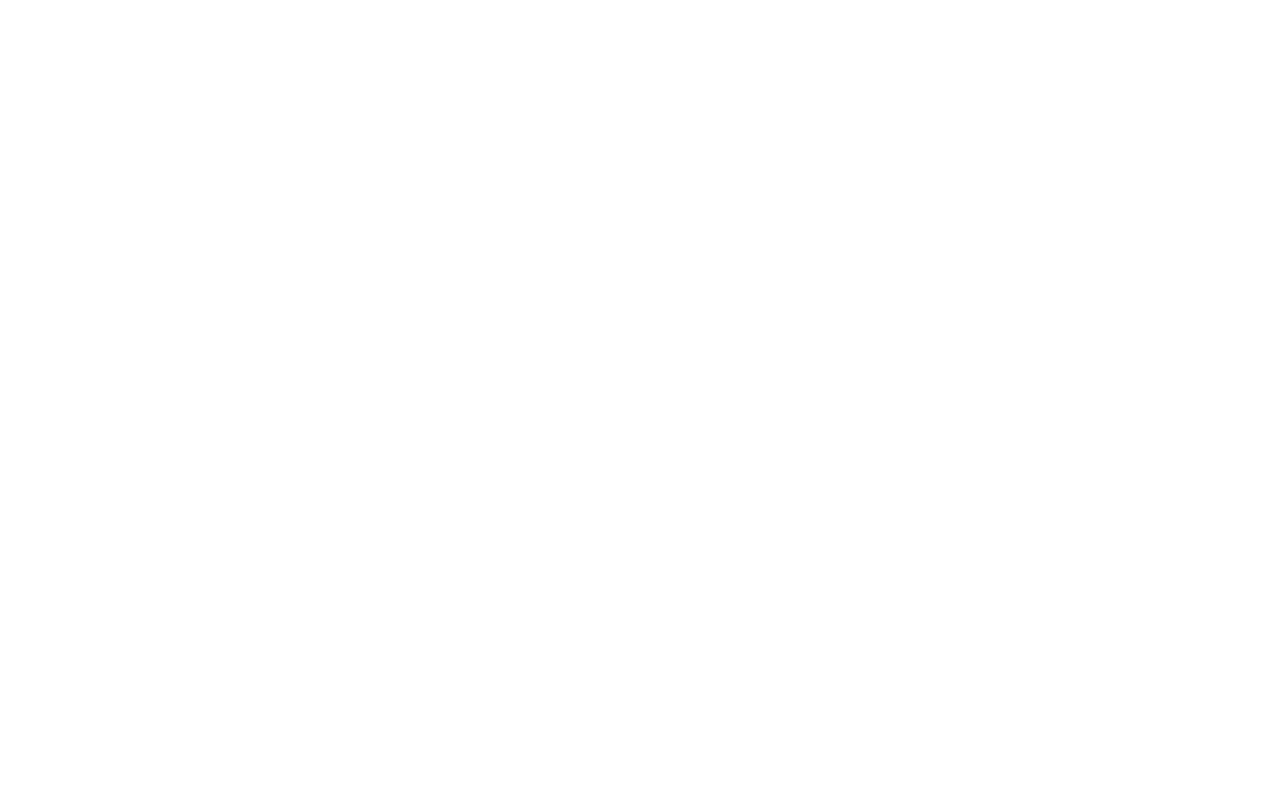
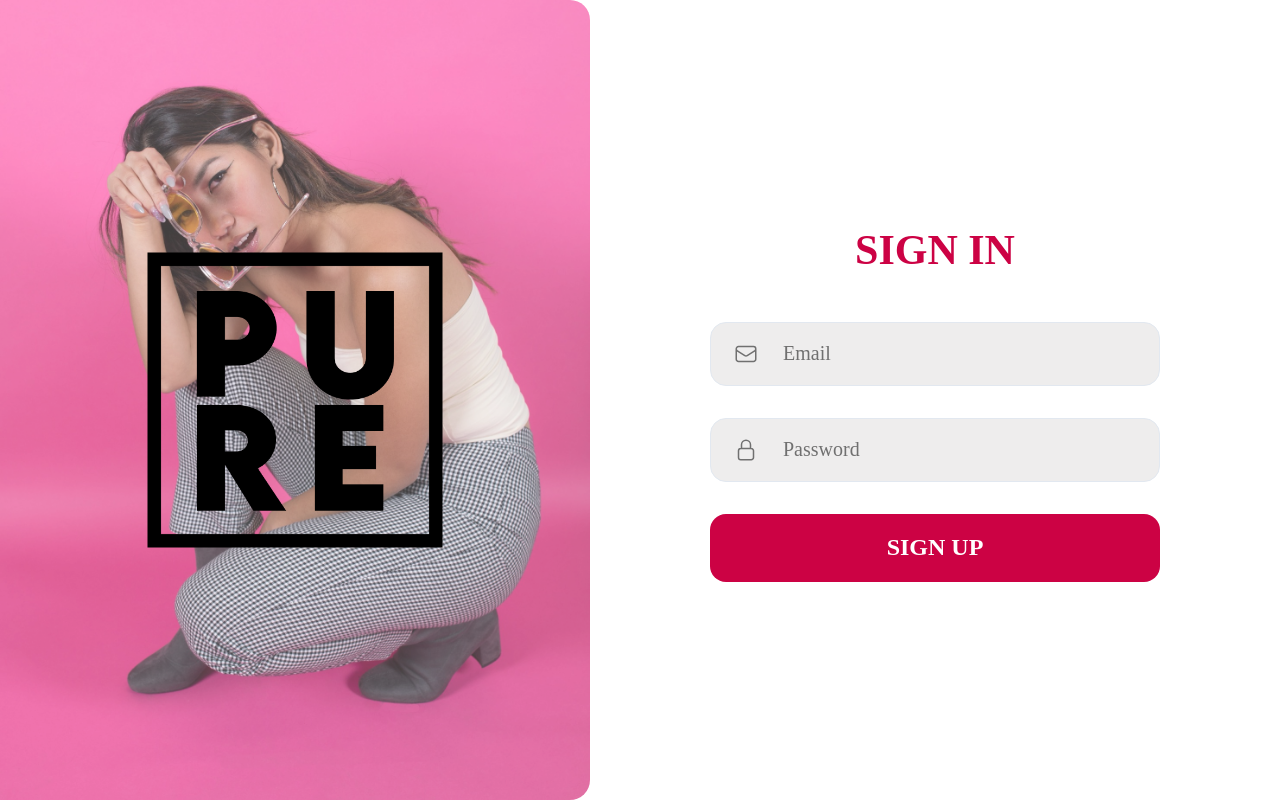
Before and after one commit to purwadhikafullstack/JCWD021001, a React (Vite) app in the folder apps/web/: page /signin in a window 1280 px wide. Before the commit this address had no page. Built offline with nearby package versions, Linux system fonts and the light colour scheme; a web font is replaced by a local one.

Commit message:
feat(auth) add verification page and link it and signup page to back end

```diff
--- a/apps/web/src/App.jsx
+++ b/apps/web/src/App.jsx
@@ -2,6 +2,7 @@ import { BrowserRouter, Routes, Route } from 'react-router-dom';
 import Home from './pages/home/Home';
 import Signup from './pages/signup/Index';
 import Verification from './pages/email-verification/Index';
+import Signin from './pages/signin/Index';
 
 function App() {
   return (
@@ -10,6 +11,7 @@ function App() {
         <Route path="/" element={<Home />} />
         <Route path="/signup" element={<Signup />} />
         <Route path="/auth/email-verification" element={<Verification />} />
+        <Route path="/signin" element={<Signin />} />
       </Routes>
     </BrowserRouter>
   );
--- /dev/null
+++ b/apps/web/src/pages/signin/Index.jsx
@@ -0,0 +1,88 @@
+import { AbsoluteCenter, Box, Button, Flex, FormControl, Icon, Image, Input, InputGroup, InputLeftElement, Text } from "@chakra-ui/react"
+import model from '../../assets/images/signup-model.jpeg'
+import { EnvelopeIcon, LockClosedIcon} from '@heroicons/react/24/outline'
+import { useFormik } from "formik"
+import { login } from "./services/CreateLogin"
+import logo from "../../assets/images/logo.png"
+function Signin() {
+
+    const formik = useFormik({
+        initialValues:{
+            email: "",
+            username:"",
+        },
+        onSubmit: (values, {resetForm}) => {
+            login(values.email, values.password);
+            resetForm({values:{email: "", password:""}})
+        }
+    })
+  return (
+    <>
+        <Flex height={'100vh'} width={'100%'} boxShadow={'base'}>
+            <Box width={'50%'} height={'100vh'} position={'relative'}>
+                <Image borderTopRightRadius={'20'} borderBottomRightRadius={'20'} src={model} width={'730px'} height={'100vh'} objectFit={'cover'} opacity={'75%'}/>
+                <AbsoluteCenter>
+                    <Image src={logo}/>
+                </AbsoluteCenter>
+            </Box>
+            <Flex justifyContent={'center'} alignItems={'center'} alignContent={'center'} width={'50%'} margin={'50'}>
+                <Box width={'450px'}>
+                <Text fontWeight={'800'} color={'brand.lightred'} textAlign={'center'} fontSize={'42px'} marginBottom={'40px'}>SIGN IN</Text>
+                <form onSubmit={formik.handleSubmit}>
+                <FormControl>
+                    <InputGroup marginBottom={'32px'}>
+                    <Input
+                        name="email"
+                        placeholder="Email"
+                        type="email"
+                        value={formik.values.email}
+                        onChange={formik.handleChange}
+                        _placeholder={{color:"#707070"}}
+                        height={'64px'}
+                        bg={'#EEEDED'}
+                        color={'#707070'}
+                        paddingLeft={'72px'}
+                        fontSize={'20px'}
+                        borderRadius={'16px'}
+                    />
+                    <InputLeftElement top={'12px'} width={'72px'}>
+                        <Flex justifyContent={'center'} alignItems={'center'} height={'64px'}>
+                        <Icon as={EnvelopeIcon} boxSize={'24px'} margin={'auto'} position={'relative'} textColor={'brand.grey350'}/>
+                        </Flex>
+                    </InputLeftElement>
+                    </InputGroup>
+                </FormControl>
+                <FormControl>
+                    <InputGroup marginBottom={'32px'}>
+                    <Input
+                        name="password"
+                        placeholder="Password"
+                        value={formik.values.password}
+                        onChange={formik.handleChange}
+                        _placeholder={{color:"#707070"}}
+                        height={'64px'}
+                        bg={'#EEEDED'}
+                        color={'#707070'}
+                        paddingLeft={'72px'}
+                        fontSize={'20px'}
+                        borderRadius={'16px'}
+                    />
+                    <InputLeftElement top={'12px'} width={'72px'}>
+                        <Flex justifyContent={'center'} alignItems={'center'} height={'64px'}>
+                        <Icon as={LockClosedIcon} boxSize={'24px'} margin={'auto'} position={'relative'} textColor={'brand.grey350'}/>
+                        </Flex>
+                    </InputLeftElement>
+                    </InputGroup>
+                </FormControl>
+
+                <Button width={'100%'} height={'68px'} borderRadius={'16px'} fontSize={'24px'} fontWeight={'700'} color={'white'} bg={'brand.lightred'} _hover={{bg: '#f50f5a'}} _active={{opacity:'70%'}} type="submit">SIGN UP</Button>
+                </form>
+
+                </Box>
+            </Flex>
+        </Flex>
+    </>
+  )
+}
+
+export default Signin
--- /dev/null
+++ b/apps/web/src/pages/signin/services/CreateLogin.jsx
@@ -0,0 +1,15 @@
+import axios from "axios";
+import toast from "react-hot-toast";
+
+export const login = async (email, password) => {
+    try {
+        await axios.post("http://localhost:8000/api/auth/login",
+        {
+            email,
+            password
+        });
+        toast.success("Account created");
+    } catch (err){
+        toast.error("Error occurred")
+    }
+}
```
